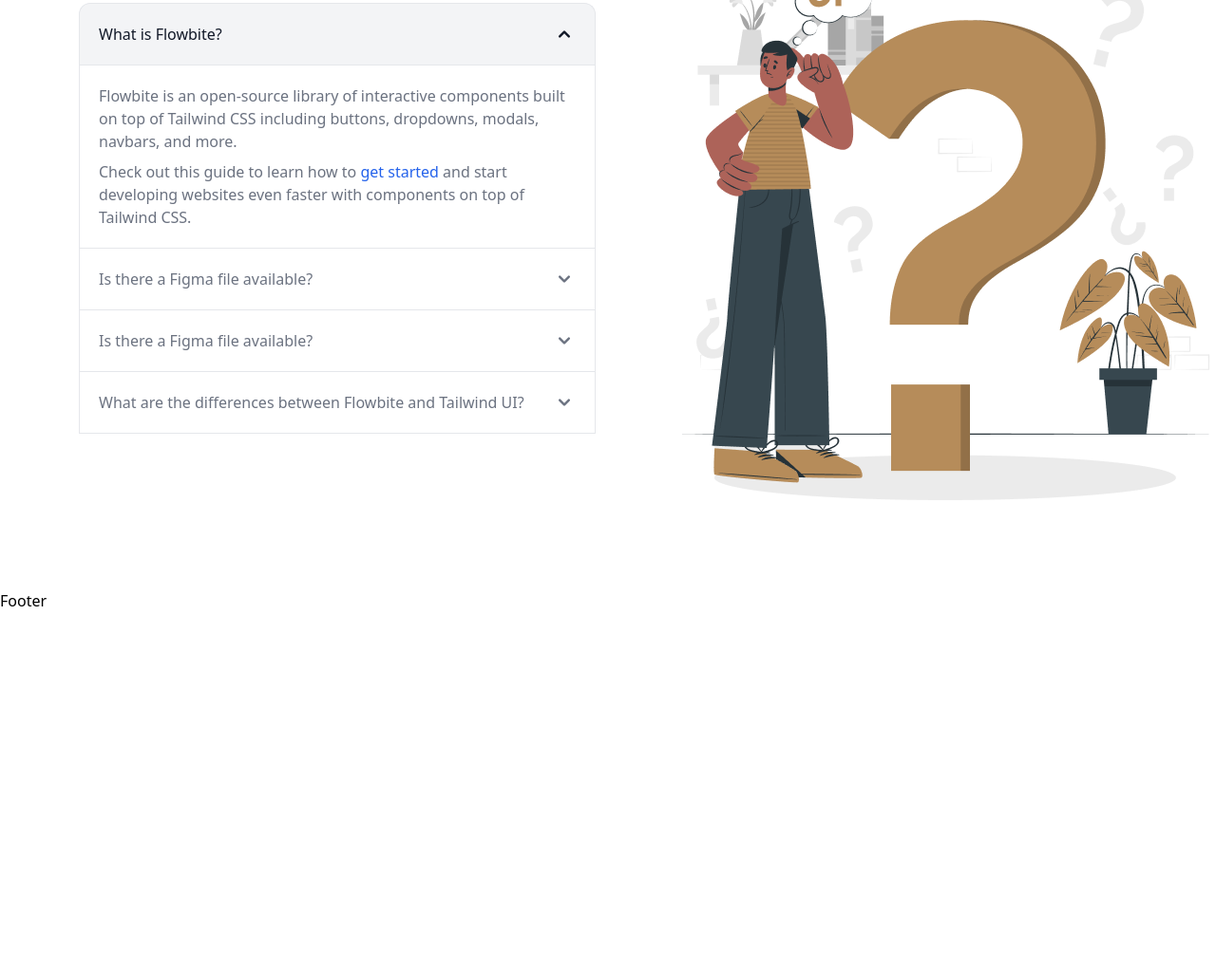
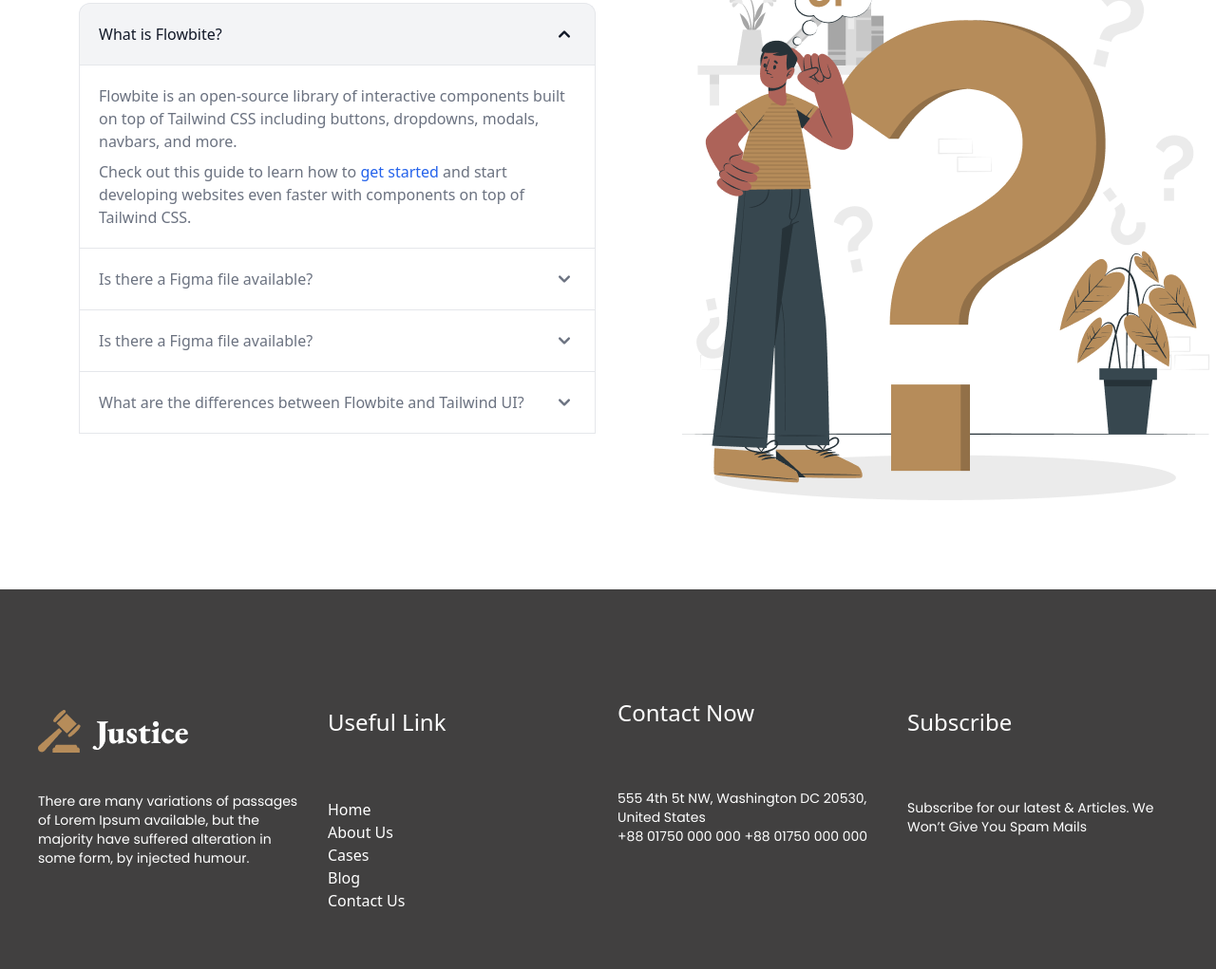
Before and after one commit to masum73/legal-house, a plain HTML site: page index.html in a window 1280 px wide. Shown: the part 3669-4690 px from the top of the page at 95% size. Before the commit the page ends 4394 px from the top, so only its background shows below. Drawn offline with nearby package versions, Linux system fonts and the light colour scheme.

Commit message:
Footer half done

```diff
--- a/index.html
+++ b/index.html
@@ -419,10 +419,34 @@
         <!-- FAQ Section END -->
     </main>
 
-    <footer>
-        <section class="my-20">
-            <h1>Footer</h1>
-        </section>
+    <footer class="bg-black h-[400px] mt-20 mx-auto">
+            <!-- grid -->
+            <!-- full container div -->
+            <div class="grid grid-cols-4 gap-5 justify-center items-center text-left h-full mx-auto px-10">
+                <div>
+                    <img class="img-fluid my-5" src="images/logo.png" alt="">
+                    <p class="text-sm text-white font-poppins mt-10">There are many variations of passages of Lorem Ipsum available, but the majority have suffered alteration in some form, by injected humour.</p>
+                </div>
+                <div>
+                    <h1 class="text-2xl text-white font-eg mt-16">Useful Link</h1>
+                    <ul class="mt-16 text-white">
+                        <li>Home</li>
+                        <li>About Us</li>
+                        <li>Cases</li>
+                        <li>Blog</li>
+                        <li>Contact Us</li>
+                    </ul>
+                </div>
+                <div>
+                    <h1 class="text-2xl text-white font-eg -mt-4">Contact Now</h1>
+                    <p class="text-sm text-white font-poppins mt-16">555 4th 5t NW, Washington DC 20530, United States</p>
+                    <p class="text-sm text-white font-poppins">+88 01750 000 000 +88 01750 000 000</p>
+                </div>
+                <div>
+                    <h1 class="text-2xl text-white font-eg -mt-4">Subscribe</h1>
+                    <p class="text-sm text-white font-poppins mt-16">Subscribe for our latest & Articles. We Won’t Give You Spam Mails</p>
+                </div>
+            </div>
     </footer>
     <!-- flow bite JS -->
     <script src="https://cdnjs.cloudflare.com/ajax/libs/flowbite/1.6.2/flowbite.min.js"></script>
```
